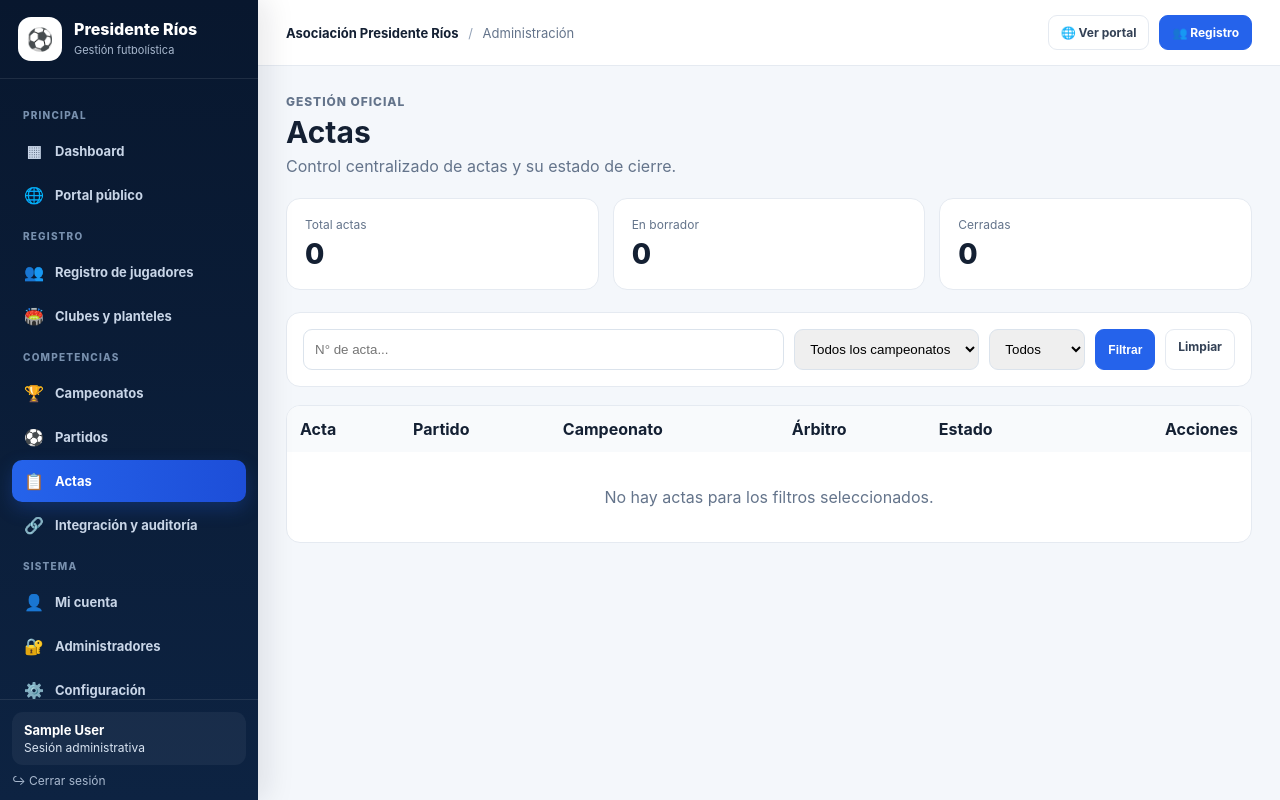
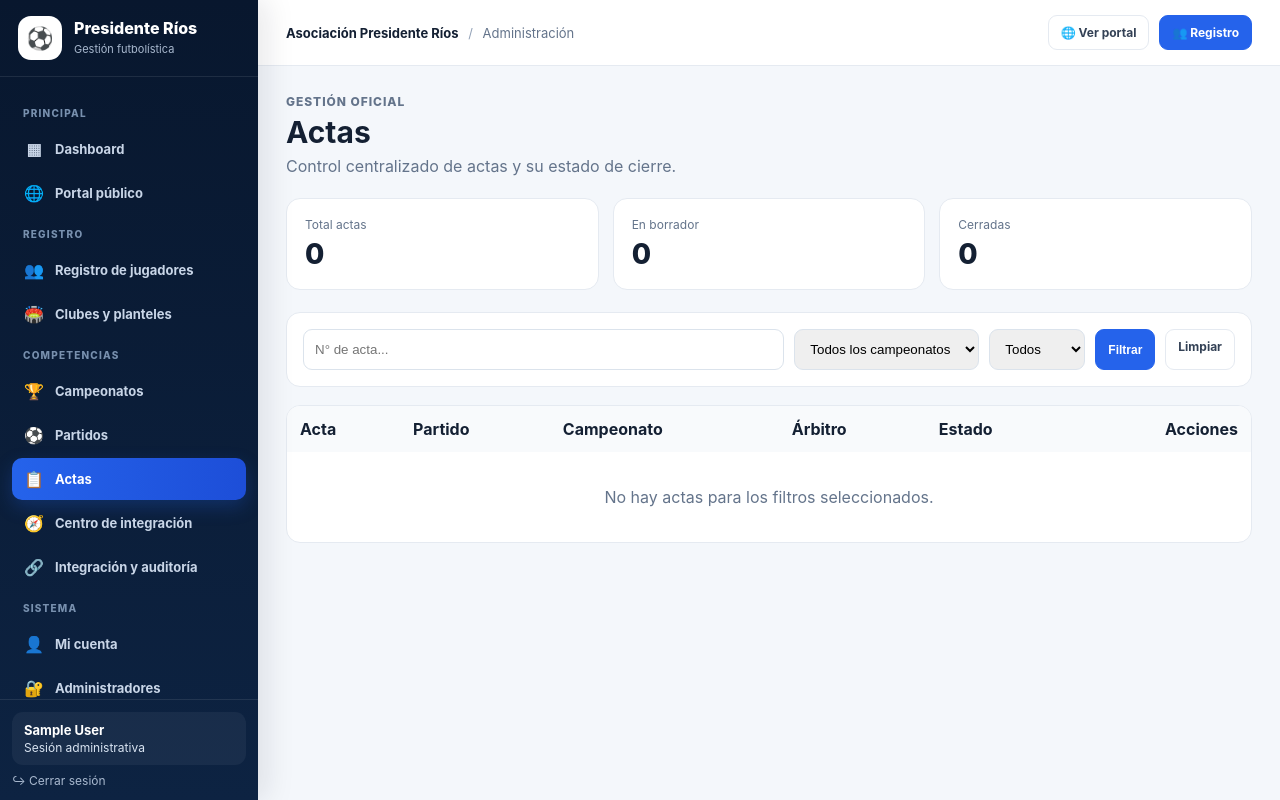
Before and after one commit to asociacionpresidenterios/sistema-presidente-rios, a Flask app: page /admin/actas in a window 1280 px wide. Run offline with Flask 3, Linux system fonts and the light colour scheme; the visitor is signed in with stand-in values (Sample User, id 1); some libraries are stand-ins or nearby versions.

Commit message:
Add link to Centro de integración in base.html

```diff
--- a/templates/base.html
+++ b/templates/base.html
@@ -70,6 +70,7 @@ a{text-decoration:none;color:inherit}
     <a class="nav-item {% if request.endpoint in ['campeonatos','nuevo_campeonato','detalle_campeonato','panel_campeonato'] %}active{% endif %}" href="{{ url_for('campeonatos') }}"><span class="nav-icon">🏆</span>Campeonatos</a>
     <a class="nav-item {% if request.endpoint in ['admin_partidos'] %}active{% endif %}" href="{{ url_for('admin_partidos') }}"><span class="nav-icon">⚽</span>Partidos</a>
     <a class="nav-item {% if request.endpoint in ['admin_actas','acta_partido'] %}active{% endif %}" href="{{ url_for('admin_actas') }}"><span class="nav-icon">📋</span>Actas</a>
+    <a class="nav-item {% if request.endpoint=='admin_centro_integracion' %}active{% endif %}" href="{{ url_for('admin_centro_integracion') }}"><span class="nav-icon">🧭</span>Centro de integración</a>
     <a class="nav-item {% if request.endpoint=='admin_integracion' %}active{% endif %}" href="{{ url_for('admin_integracion') }}"><span class="nav-icon">🔗</span>Integración y auditoría</a>
 
     <div class="section-label">Sistema</div>
```
